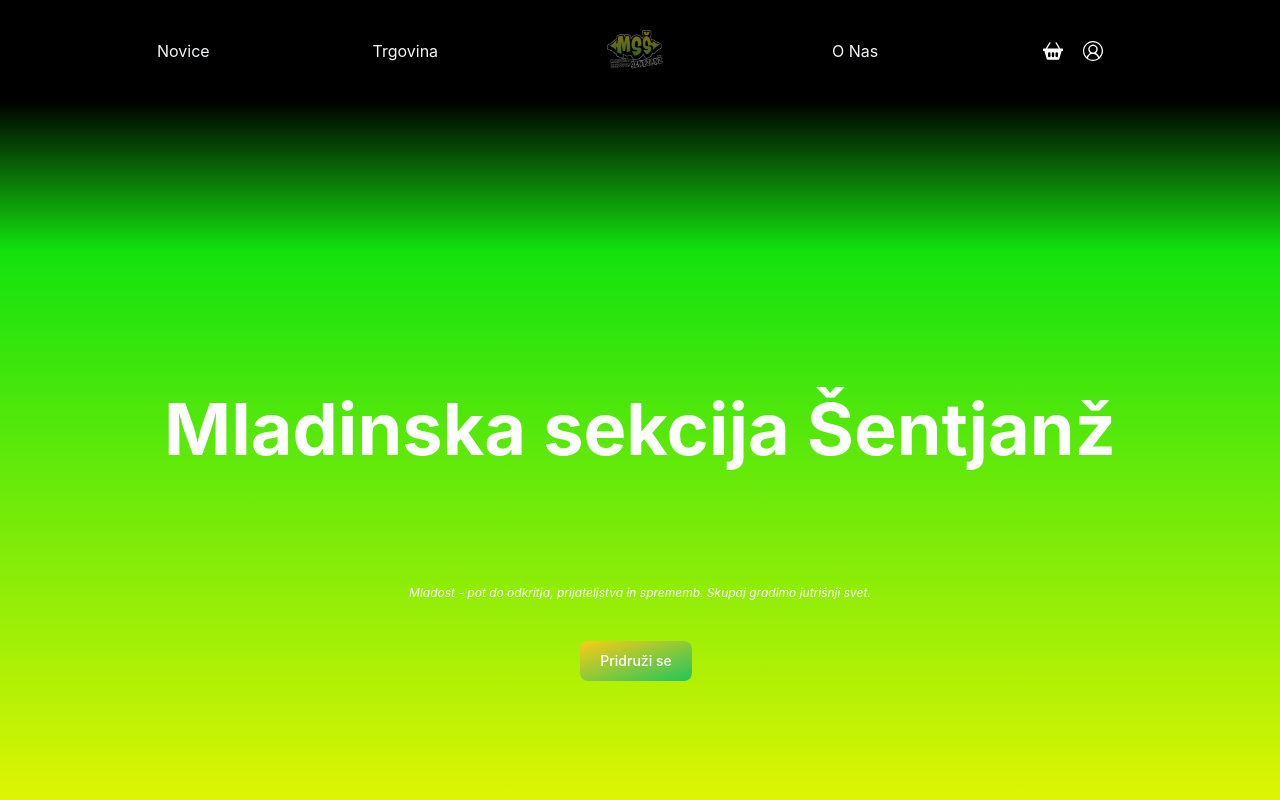
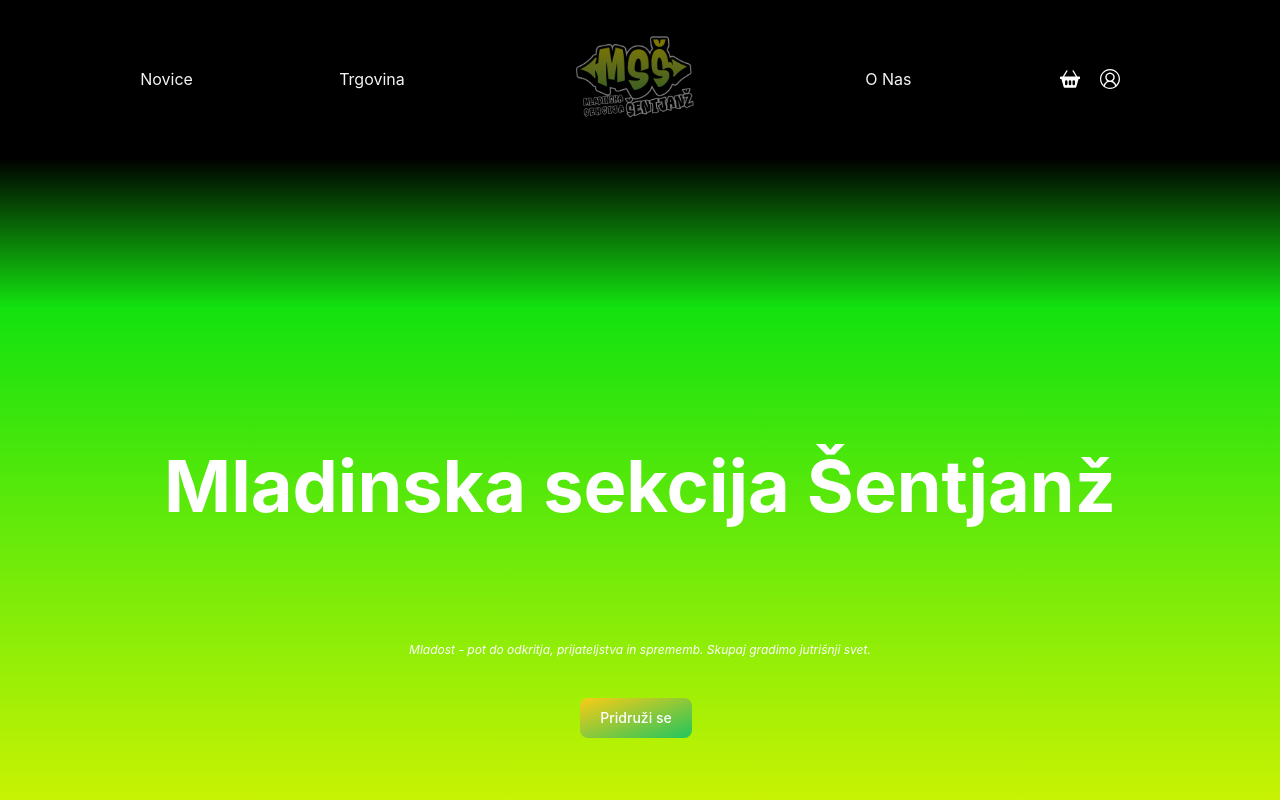
Before and after one commit to Vid-Zganjar/mss-spletna, a React (Create React App) app: page / in a window 1280 px wide. Shown: the top 800 px of the page. Built offline with nearby package versions, Linux system fonts and the light colour scheme.

Commit message:
navbar ml slika 100px

```diff
--- a/src/Navbar/navbar.css
+++ b/src/Navbar/navbar.css
@@ -1,6 +1,6 @@
 .slika{
     padding: 5px;
-    width: 200px;
+    width: 100px;
     border-radius: 8px;
     opacity: 0.5;
 }
@@ -41,7 +41,7 @@
         padding-right:20px;
     }
     .slika{
-        width: 100px;
+        width: 200px;
     }
 }
 .active{
```
